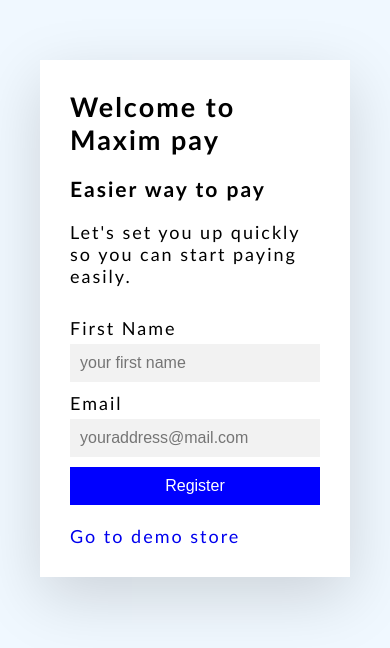
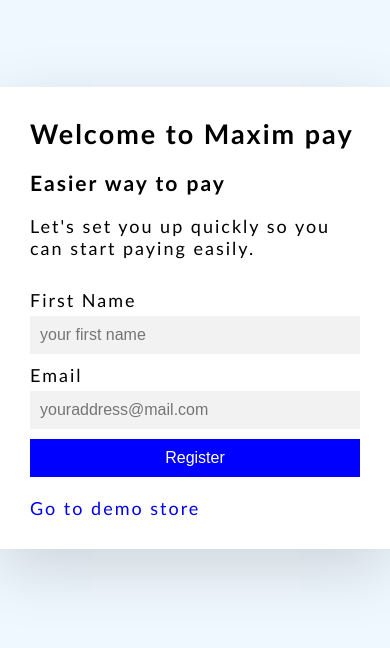
Before and after one commit to guudc/maxim-pay-frontend, a React (Vite) app: page / in a window 390 px wide. Shown: the part 104-752 px from the top of the page. Built offline with nearby package versions, Linux system fonts and the light colour scheme.

Commit message:
Update App.css

```diff
--- a/src/App.css
+++ b/src/App.css
@@ -46,3 +46,11 @@
   margin: 0 auto;
   padding: 4rem;
 }
+
+@media only screen and (max-width:500px){
+  .container {
+    max-width: 120rem;
+    margin: 0 0;
+    padding: 0rem;
+  }
+}
```
